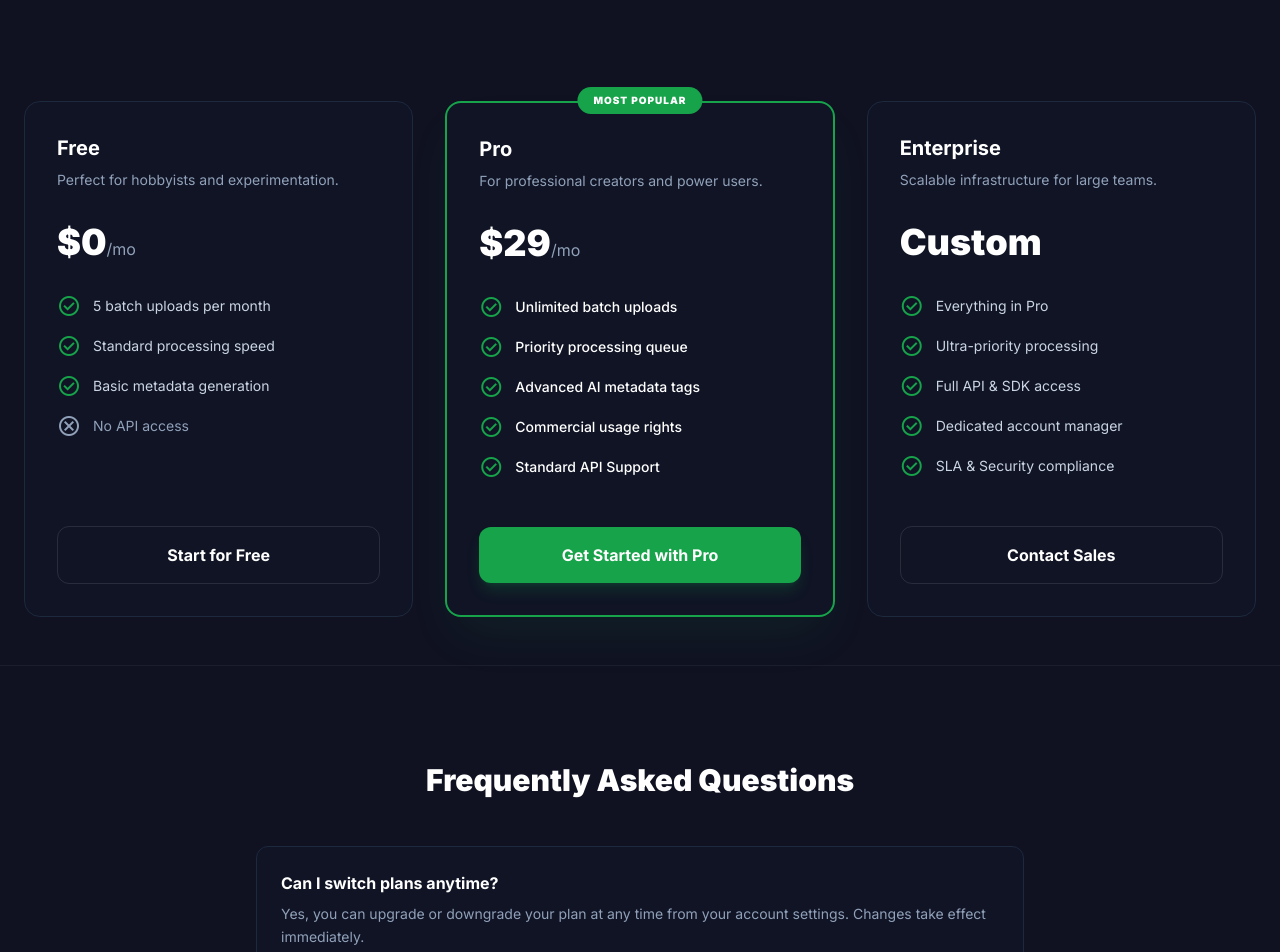
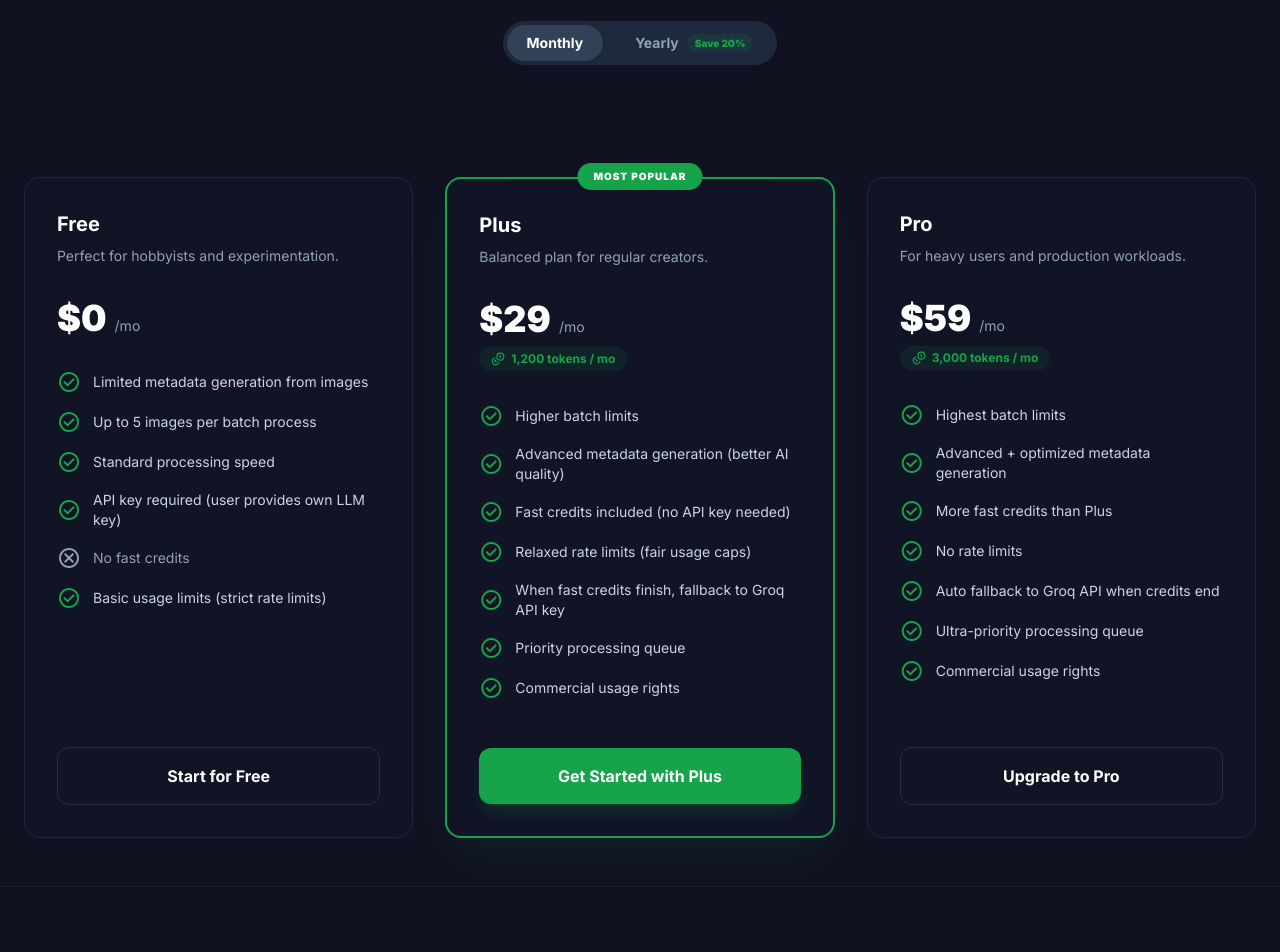
Before and after one commit to jisan-mahmud/picgenre-2.0, a React (Vite) app: page /pricing in a window 1280 px wide. Shown: the part 320-1272 px from the top of the page. Built offline with nearby package versions, Linux system fonts and the light colour scheme; no server answers.

Commit message:
update: refactor code stucture and add yearly price

```diff
--- a/src/pages/Pricing.jsx
+++ b/src/pages/Pricing.jsx
@@ -1,6 +1,82 @@
-import React from 'react'
+import React, { useState } from 'react'
+import { Coins } from 'lucide-react'
+
+const faqs = [
+    {
+        q: 'Can I switch plans anytime?',
+        a: 'Plan changes are not currently supported. Once you subscribe to a plan, it remains active until the end of your billing cycle. Please choose your plan carefully.',
+    },
+    {
+        q: 'What happens when my tokens run out?',
+        a: 'When your fast credits are exhausted, you can provide your own Groq API key to continue processing. Your key will be used as a fallback until your credits reset next month.',
+    },
+    {
+        q: 'Do you offer API access?',
+        a: 'API access is available on our Plus plan for standard usage and on Pro for high-volume needs. Free users must provide their own LLM API key.',
+    },
+    {
+        q: 'Is there a limit on file size?',
+        a: 'Free users can upload up to 50MB per file. Plus and Pro users can upload files up to 1GB in size.',
+    },
+    {
+        q: 'When do my tokens reset?',
+        a: 'Tokens reset at the start of each billing cycle — monthly for monthly plans, and annually for yearly plans.',
+    },
+]
+
+const plans = [
+    {
+        name: 'Free',
+        description: 'Perfect for hobbyists and experimentation.',
+        monthly: { price: '$0', tokens: null },
+        yearly:  { price: '$0', tokens: null },
+        button: 'Start for Free',
+        features: [
+            { label: 'Limited metadata generation from images', included: true },
+            { label: 'Up to 5 images per batch process', included: true },
+            { label: 'Standard processing speed', included: true },
+            { label: 'API key required (user provides own LLM key)', included: true },
+            { label: 'No fast credits', included: false },
+            { label: 'Basic usage limits (strict rate limits)', included: true },
+        ],
+    },
+    {
+        name: 'Plus',
+        description: 'Balanced plan for regular creators.',
+        monthly: { price: '$29', tokens: 1200 },
+        yearly:  { price: '$23', yearlyTotal: '$276', tokens: 1200 },
+        popular: true,
+        button: 'Get Started with Plus',
+        features: [
+            { label: 'Higher batch limits', included: true },
+            { label: 'Advanced metadata generation (better AI quality)', included: true },
+            { label: 'Fast credits included (no API key needed)', included: true },
+            { label: 'Relaxed rate limits (fair usage caps)', included: true },
+            { label: 'When fast credits finish, fallback to Groq API key', included: true },
+            { label: 'Priority processing queue', included: true },
+            { label: 'Commercial usage rights', included: true },
+        ],
+    },
+    {
+        name: 'Pro',
+        description: 'For heavy users and production workloads.',
+        monthly: { price: '$59', tokens: 3000 },
+        yearly:  { price: '$47', yearlyTotal: '$564', tokens: 3000 },
+        button: 'Upgrade to Pro',
+        features: [
+            { label: 'Highest batch limits', included: true },
+            { label: 'Advanced + optimized metadata generation', included: true },
+            { label: 'More fast credits than Plus', included: true },
+            { label: 'No rate limits', included: true },
+            { label: 'Auto fallback to Groq API when credits end', included: true },
+            { label: 'Ultra-priority processing queue', included: true },
+            { label: 'Commercial usage rights', included: true },
+        ],
+    },
+]
 
 export default function Pricing() {
+    const [yearly, setYearly] = useState(false)
     return (
         <div className="bg-background-light dark:bg-background-dark text-slate-900 dark:text-white">
             <section className="pt-20 pb-16 px-6">
@@ -11,135 +87,93 @@ export default function Pricing() {
                     <p className="text-lg md:text-xl text-slate-600 dark:text-slate-400 max-w-2xl mx-auto leading-relaxed">
                         Choose the perfect plan for your creative workflow. Scale as you grow with Picgenre's powerful AI infrastructure.
                     </p>
+                    <div className="mt-8 inline-flex items-center gap-3 bg-slate-100 dark:bg-slate-800 p-1 rounded-full">
+                        <button
+                            onClick={() => setYearly(false)}
+                            className={`px-5 py-2 rounded-full text-sm font-bold transition-all ${
+                                !yearly ? 'bg-white dark:bg-slate-700 shadow text-slate-900 dark:text-white' : 'text-slate-500 dark:text-slate-400'
+                            }`}
+                        >Monthly</button>
+                        <button
+                            onClick={() => setYearly(true)}
+                            className={`px-5 py-2 rounded-full text-sm font-bold transition-all flex items-center gap-2 ${
+                                yearly ? 'bg-white dark:bg-slate-700 shadow text-slate-900 dark:text-white' : 'text-slate-500 dark:text-slate-400'
+                            }`}
+                        >
+                            Yearly
+                            <span className="bg-primary/10 text-primary text-[10px] font-black px-2 py-0.5 rounded-full">Save 20%</span>
+                        </button>
+                    </div>
                 </div>
             </section>
             <section className="py-12 px-6">
                 <div className="max-w-7xl mx-auto grid grid-cols-1 md:grid-cols-3 gap-8">
-                    <div className="flex flex-col p-8 rounded-2xl border border-slate-200 dark:border-slate-800 bg-white dark:bg-slate-900/40 relative hover:bg-slate-50 dark:hover:bg-slate-900 transition-all">
-                        <div className="mb-8">
-                            <h3 className="text-xl font-bold mb-2 text-slate-900 dark:text-white">Free</h3>
-                            <p className="text-slate-600 dark:text-slate-400 text-sm">Perfect for hobbyists and experimentation.</p>
-                        </div>
-                        <div className="mb-8">
-                            <span className="text-4xl font-black text-slate-900 dark:text-white">$0</span>
-                            <span className="text-slate-500 dark:text-slate-400">/mo</span>
-                        </div>
-                        <ul className="space-y-4 mb-12 flex-1">
-                            <li className="flex items-center gap-3 text-sm text-slate-700 dark:text-slate-300">
-                                <span className="material-symbols-outlined text-primary text-lg">check_circle</span>
-                                <span>5 batch uploads per month</span>
-                            </li>
-                            <li className="flex items-center gap-3 text-sm text-slate-700 dark:text-slate-300">
-                                <span className="material-symbols-outlined text-primary text-lg">check_circle</span>
-                                <span>Standard processing speed</span>
-                            </li>
-                            <li className="flex items-center gap-3 text-sm text-slate-700 dark:text-slate-300">
-                                <span className="material-symbols-outlined text-primary text-lg">check_circle</span>
-                                <span>Basic metadata generation</span>
-                            </li>
-                            <li className="flex items-center gap-3 text-sm text-slate-500 dark:text-slate-400">
-                                <span className="material-symbols-outlined text-lg">cancel</span>
-                                <span>No API access</span>
-                            </li>
-                        </ul>
-                        <button className="w-full py-4 rounded-xl border border-slate-200 dark:border-white/10 font-bold hover:bg-slate-50 dark:hover:bg-white/5 transition-colors text-slate-900 dark:text-white">
-                            Start for Free
-                        </button>
-                    </div>
-                    <div className="flex flex-col p-8 rounded-2xl border-2 border-primary bg-white dark:bg-slate-900/40 relative shadow-2xl shadow-primary/10">
+                    {plans.map((plan) => (
+                        <div key={plan.name} className={`flex flex-col p-8 rounded-2xl bg-white dark:bg-slate-900/40 relative transition-all ${
+                            plan.popular
+                                ? 'border-2 border-primary shadow-2xl shadow-primary/10'
+                                : 'border border-slate-200 dark:border-slate-800 hover:bg-slate-50 dark:hover:bg-slate-900'
+                        }`}>
+                            {plan.popular && (
                                 <div className="absolute -top-4 left-1/2 -translate-x-1/2 bg-primary text-white text-[10px] font-black uppercase tracking-widest px-4 py-1.5 rounded-full">
                                     Most Popular
                                 </div>
+                            )}
                             <div className="mb-8">
-                            <h3 className="text-xl font-bold mb-2 text-slate-900 dark:text-white">Pro</h3>
-                            <p className="text-slate-600 dark:text-slate-400 text-sm">For professional creators and power users.</p>
+                                <h3 className="text-xl font-bold mb-2 text-slate-900 dark:text-white">{plan.name}</h3>
+                                <p className="text-slate-600 dark:text-slate-400 text-sm">{plan.description}</p>
                             </div>
                             <div className="mb-8">
-                            <span className="text-4xl font-black text-slate-900 dark:text-white">$29</span>
-                            <span className="text-slate-500 dark:text-slate-400">/mo</span>
+                                <div className="flex items-baseline gap-2">
+                                    <span className="text-4xl font-black text-slate-900 dark:text-white">{yearly ? plan.yearly.price : plan.monthly.price}</span>
+                                    {yearly && plan.monthly.price !== '$0' && (
+                                        <span className="text-slate-400 line-through text-lg">{plan.monthly.price}</span>
+                                    )}
+                                    <span className="text-slate-500 dark:text-slate-400 text-sm">/mo</span>
+                                </div>
+                                {yearly && plan.yearly.yearlyTotal && (
+                                    <p className="text-xs text-slate-500 dark:text-slate-400 mt-1">Billed {plan.yearly.yearlyTotal} / yr</p>
+                                )}
+                                {(yearly ? plan.yearly.tokens : plan.monthly.tokens) && (
+                                    <div className="mt-2 inline-flex items-center gap-1.5 bg-primary/10 text-primary text-xs font-bold px-3 py-1 rounded-full">
+                                        <Coins size={14} />
+                                        {(yearly ? plan.yearly.tokens : plan.monthly.tokens).toLocaleString()} tokens / mo
+                                    </div>
+                                )}
                             </div>
                             <ul className="space-y-4 mb-12 flex-1">
-                            <li className="flex items-center gap-3 text-sm">
-                                <span className="material-symbols-outlined text-primary text-lg">check_circle</span>
-                                <span className="font-medium text-slate-900 dark:text-white">Unlimited batch uploads</span>
+                                {plan.features.map((f) => (
+                                    <li key={f.label} className={`flex items-center gap-3 text-sm ${
+                                        f.included ? 'text-slate-700 dark:text-slate-300' : 'text-slate-500 dark:text-slate-400'
+                                    }`}>
+                                        <span className={`material-symbols-outlined text-lg ${f.included ? 'text-primary' : ''}`}>
+                                            {f.included ? 'check_circle' : 'cancel'}
+                                        </span>
+                                        <span>{f.label}</span>
                                     </li>
-                            <li className="flex items-center gap-3 text-sm">
-                                <span className="material-symbols-outlined text-primary text-lg">check_circle</span>
-                                <span className="font-medium text-slate-900 dark:text-white">Priority processing queue</span>
-                            </li>
-                            <li className="flex items-center gap-3 text-sm">
-                                <span className="material-symbols-outlined text-primary text-lg">check_circle</span>
-                                <span className="font-medium text-slate-900 dark:text-white">Advanced AI metadata tags</span>
-                            </li>
-                            <li className="flex items-center gap-3 text-sm">
-                                <span className="material-symbols-outlined text-primary text-lg">check_circle</span>
-                                <span className="font-medium text-slate-900 dark:text-white">Commercial usage rights</span>
-                            </li>
-                            <li className="flex items-center gap-3 text-sm">
-                                <span className="material-symbols-outlined text-primary text-lg">check_circle</span>
-                                <span className="font-medium text-slate-900 dark:text-white">Standard API Support</span>
-                            </li>
+                                ))}
                             </ul>
-                        <button className="w-full py-4 rounded-xl bg-primary text-white font-bold hover:bg-indigo-500 transition-all shadow-lg shadow-primary/20">
-                            Get Started with Pro
+                            <button className={`w-full py-4 rounded-xl font-bold transition-all ${
+                                plan.popular
+                                    ? 'bg-primary text-white hover:bg-indigo-500 shadow-lg shadow-primary/20'
+                                    : 'border border-slate-200 dark:border-white/10 hover:bg-slate-50 dark:hover:bg-white/5 text-slate-900 dark:text-white'
+                            }`}>
+                                {plan.button}
                             </button>
                         </div>
-                    <div className="flex flex-col p-8 rounded-2xl border border-slate-200 dark:border-slate-800 bg-white dark:bg-slate-900/40 relative hover:bg-slate-50 dark:hover:bg-slate-900 transition-all">
-                        <div className="mb-8">
-                            <h3 className="text-xl font-bold mb-2 text-slate-900 dark:text-white">Enterprise</h3>
-                            <p className="text-slate-600 dark:text-slate-400 text-sm">Scalable infrastructure for large teams.</p>
-                        </div>
-                        <div className="mb-8">
-                            <span className="text-4xl font-black text-slate-900 dark:text-white">Custom</span>
-                        </div>
-                        <ul className="space-y-4 mb-12 flex-1">
-                            <li className="flex items-center gap-3 text-sm text-slate-700 dark:text-slate-300">
-                                <span className="material-symbols-outlined text-primary text-lg">check_circle</span>
-                                <span>Everything in Pro</span>
-                            </li>
-                            <li className="flex items-center gap-3 text-sm text-slate-700 dark:text-slate-300">
-                                <span className="material-symbols-outlined text-primary text-lg">check_circle</span>
-                                <span>Ultra-priority processing</span>
-                            </li>
-                            <li className="flex items-center gap-3 text-sm text-slate-700 dark:text-slate-300">
-                                <span className="material-symbols-outlined text-primary text-lg">check_circle</span>
-                                <span>Full API & SDK access</span>
-                            </li>
-                            <li className="flex items-center gap-3 text-sm text-slate-700 dark:text-slate-300">
-                                <span className="material-symbols-outlined text-primary text-lg">check_circle</span>
-                                <span>Dedicated account manager</span>
-                            </li>
-                            <li className="flex items-center gap-3 text-sm text-slate-700 dark:text-slate-300">
-                                <span className="material-symbols-outlined text-primary text-lg">check_circle</span>
-                                <span>SLA & Security compliance</span>
-                            </li>
-                        </ul>
-                        <button className="w-full py-4 rounded-xl border border-slate-200 dark:border-white/10 font-bold hover:bg-slate-50 dark:hover:bg-white/5 transition-colors text-slate-900 dark:text-white">
-                            Contact Sales
-                        </button>
-                    </div>
+                    ))}
                 </div>
             </section>
             <section className="py-24 px-6 border-t border-slate-200 dark:border-white/5">
                 <div className="max-w-3xl mx-auto">
                     <h2 className="text-3xl font-black mb-12 text-center text-slate-900 dark:text-white">Frequently Asked Questions</h2>
                     <div className="space-y-6">
-                        <div className="p-6 rounded-xl bg-slate-50 dark:bg-slate-900/40 border border-slate-200 dark:border-slate-800">
-                            <h4 className="font-bold mb-2 text-slate-900 dark:text-white">Can I switch plans anytime?</h4>
-                            <p className="text-slate-600 dark:text-slate-400 text-sm leading-relaxed">Yes, you can upgrade or downgrade your plan at any time from your account settings. Changes take effect immediately.</p>
+                        {faqs.map((faq) => (
+                            <div key={faq.q} className="p-6 rounded-xl bg-slate-50 dark:bg-slate-900/40 border border-slate-200 dark:border-slate-800">
+                                <h4 className="font-bold mb-2 text-slate-900 dark:text-white">{faq.q}</h4>
+                                <p className="text-slate-600 dark:text-slate-400 text-sm leading-relaxed">{faq.a}</p>
                             </div>
-                        <div className="p-6 rounded-xl bg-slate-50 dark:bg-slate-900/40 border border-slate-200 dark:border-slate-800">
-                            <h4 className="font-bold mb-2 text-slate-900 dark:text-white">What is "priority processing"?</h4>
-                            <p className="text-slate-600 dark:text-slate-400 text-sm leading-relaxed">Pro and Enterprise users get assigned to dedicated high-performance GPU nodes, ensuring their files are processed before free users during peak times.</p>
-                        </div>
-                        <div className="p-6 rounded-xl bg-slate-50 dark:bg-slate-900/40 border border-slate-200 dark:border-slate-800">
-                            <h4 className="font-bold mb-2 text-slate-900 dark:text-white">Do you offer API access?</h4>
-                            <p className="text-slate-600 dark:text-slate-400 text-sm leading-relaxed">API access is available on our Pro plan for standard usage and on Enterprise for high-volume needs. Check our documentation for more details.</p>
-                        </div>
-                        <div className="p-6 rounded-xl bg-slate-50 dark:bg-slate-900/40 border border-slate-200 dark:border-slate-800">
-                            <h4 className="font-bold mb-2 text-slate-900 dark:text-white">Is there a limit on file size?</h4>
-                            <p className="text-slate-600 dark:text-slate-400 text-sm leading-relaxed">Free users can upload up to 50MB per file. Pro and Enterprise users can upload files up to 1GB in size.</p>
-                        </div>
+                        ))}
                     </div>
                 </div>
             </section>
```
Lines whose indentation alone changed are shown as unchanged.
